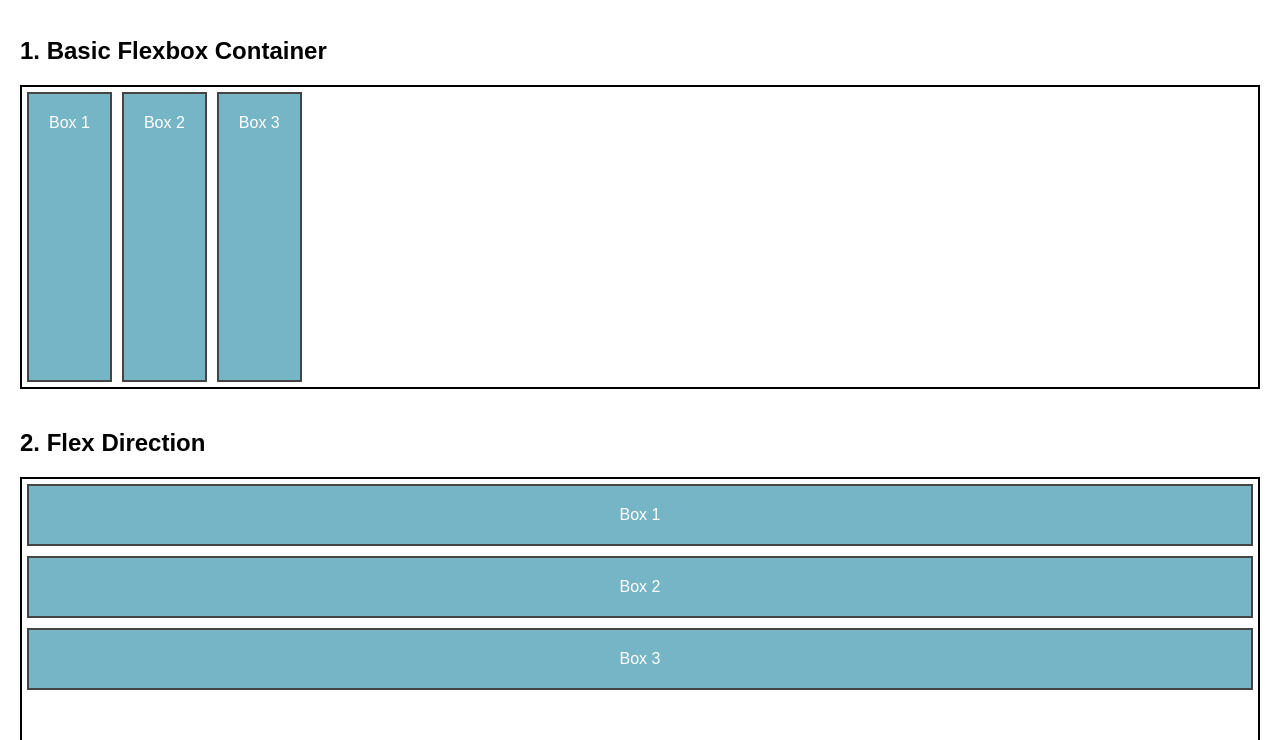
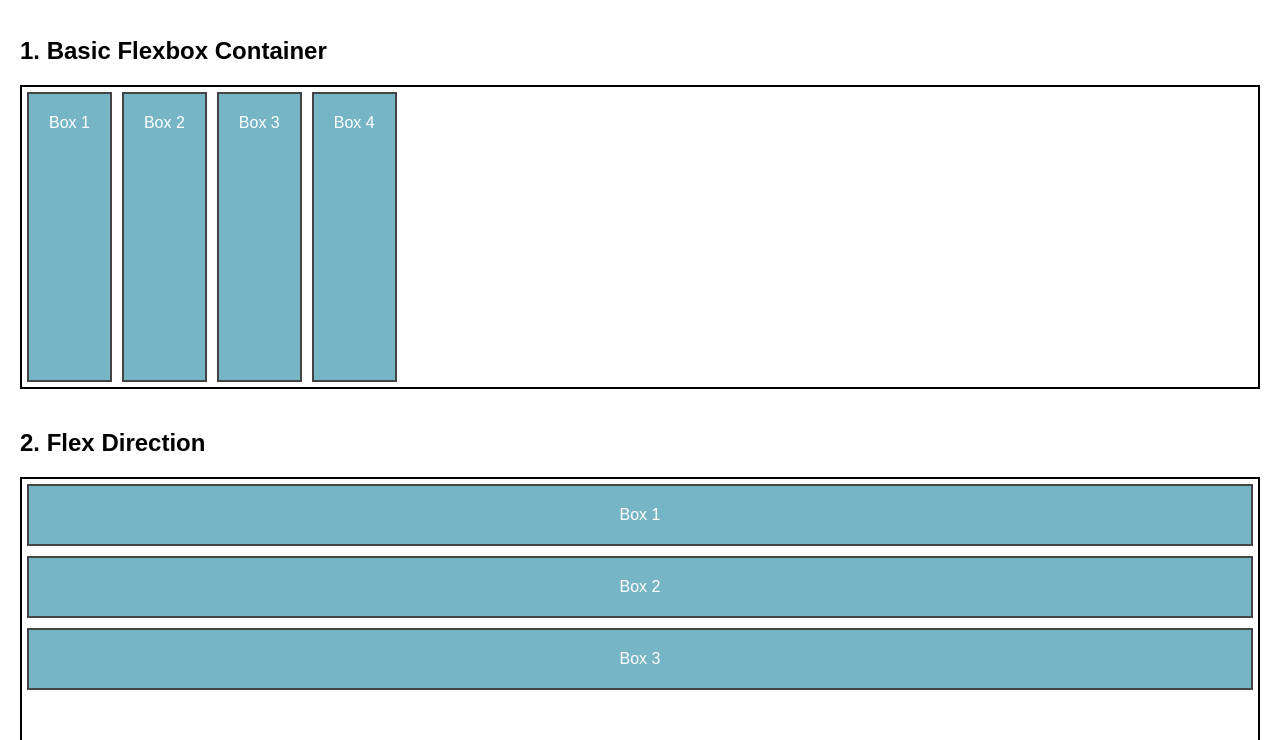
Before and after one commit to epoole21/flexbox-layout, a plain HTML site: page flexbox.html in a window 1280 px wide. Shown: the part 60-800 px from the top of the page. Drawn offline with Linux system fonts and the light colour scheme.

Commit message:
added box 4

```diff
--- a/flexbox.html
+++ b/flexbox.html
@@ -39,6 +39,8 @@
         <div class="box">Box 1</div>
         <div class="box">Box 2</div>
         <div class="box">Box 3</div>
+        <div class="box">Box 4</div>
+
     </div>
 
     <h2>2. Flex Direction</h2>
```
